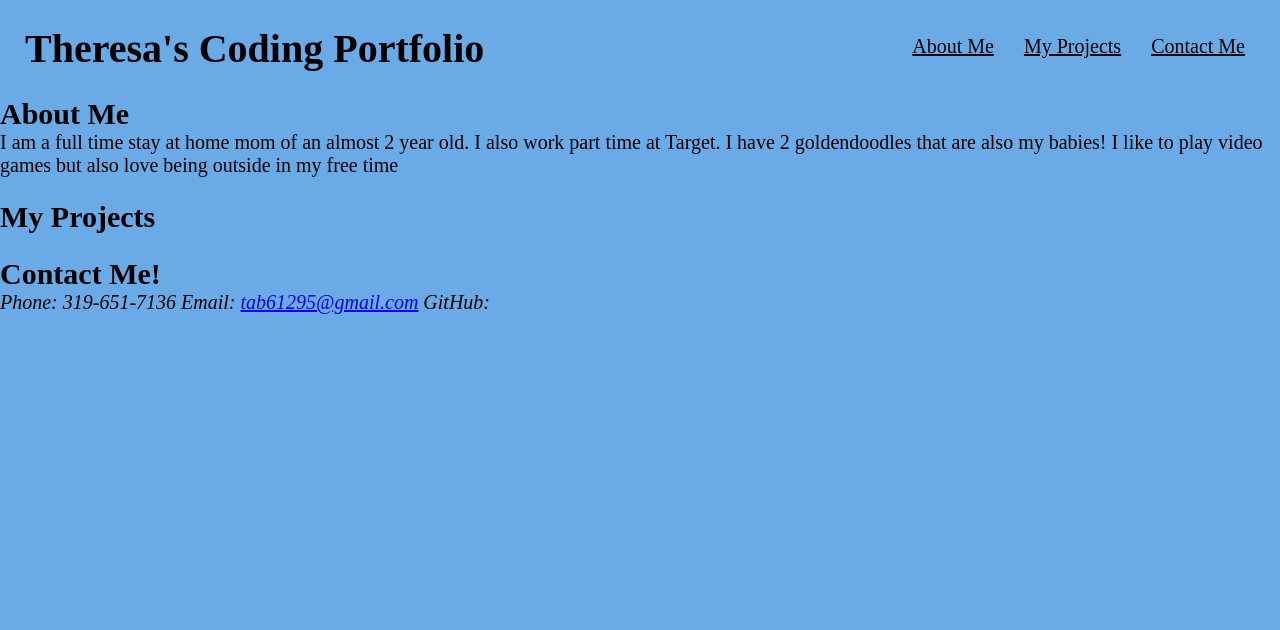
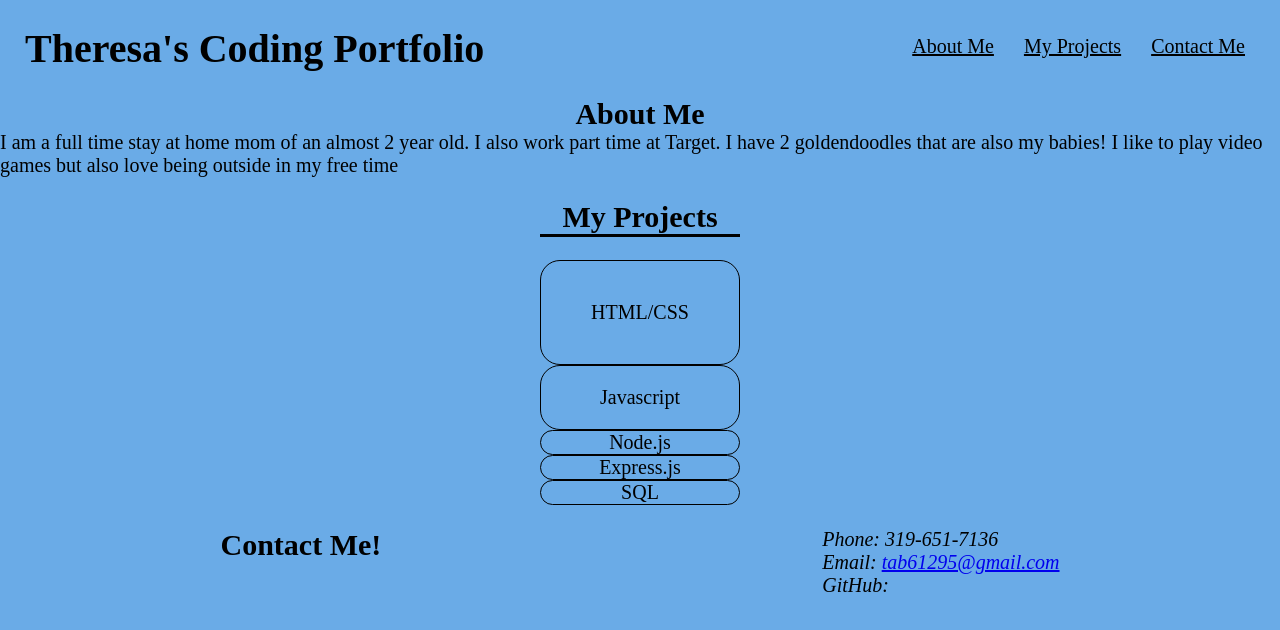
Before and after one commit to Theresa2013/theresa-portfolio, a plain HTML site: page index.html in a window 1280 px wide. Drawn offline with Linux system fonts and the light colour scheme.

Commit message:
added style to my projects

```diff
--- a/assets/css/style.css
+++ b/assets/css/style.css
@@ -48,3 +48,83 @@ header nav ul li a:hover {
     background: rgb(224, 156, 233);
     color: black;
 }
+
+.about-me h2 {
+    display: flex;
+    justify-content: center;
+}
+
+.about-me p {
+    display: flex;
+    justify-content: center;
+
+}
+
+.my-projects {
+    display: flex;
+    justify-content: center;
+}
+
+.my-projects h2 {
+    display: flex;
+    justify-content: center;
+    border-bottom: 3px solid;
+}
+
+.my-projects p {
+    display: flex;
+    justify-content: space-around;
+    border: 1px solid;
+}
+
+.project p {
+    display: flex;
+    justify-content: space-around;
+    border: 1px solid;
+    border-radius: 20px;
+}
+
+.html {
+    padding: 40px 50px;
+}
+
+.html:hover{
+    background-color: rgb(224, 156, 233);
+}
+
+.java {
+    padding: 20px 50px;
+}
+
+.java:hover {
+    background-color: rgb(224, 156, 233);
+}
+
+.node {
+    text-align:;
+}
+
+.node:hover {
+    background-color: rgb(224, 156, 233);
+}
+
+.express {
+
+}
+
+.express:hover {
+    background-color: rgb(224, 156, 233);
+}
+
+.sql {
+
+}
+
+.sql:hover {
+    background-color: rgb(224, 156, 233);
+}
+
+.contact-info {
+    display: flex;
+    justify-content: space-around;
+}
--- a/index.html
+++ b/index.html
@@ -1,10 +1,14 @@
 <!DOCTYPE html>
-<html lang="en-US"></html>
+<html lang="en-US">
+
+</html>
+
 <head>
     <meta charset="UTF-8">
     <link rel="stylesheet" href="./assets/css/style.css" />
     <title>Theresa's Portfolio</title>
 </head>
+
 <body>
     <!--navigation-->
     <header>
@@ -27,7 +31,7 @@
     </header>
 
     <!-- "about me" section-->
-        <section id="about-me">
+    <section id="about-me" class="about-me">
         <div>
             <h2>
                 About Me
@@ -36,7 +40,8 @@
         <div>
             <p>
                 I am a full time stay at home mom of an almost 2 year old. I also work part time at Target.
-                    I have 2 goldendoodles that are also my babies! I like to play video games but also love being outside in my free time
+                I have 2 goldendoodles that are also my babies! I like to play video games but also love being outside
+                in my free time
             </p>
         </div>
     </section>
@@ -44,21 +49,35 @@
     <br>
 
     <!-- "my projects" section-->
-        <section id="my-projects">
+    <section id="my-projects" class="my-projects">
         <div>
             <h2>
                 My Projects
             </h2>
-            </div>
-            <div>
-
+            <br>
+            <div class="project">
+                <p class="html">
+                    HTML/CSS
+                </p>
+                <p class="java">
+                    Javascript
+                </p>
+                <p class="node">
+                    Node.js
+                </p>
+                <p class="express">
+                    Express.js
+                </p>
+                <p class="sql">
+                    SQL
+                </p>
             </div>
     </section>
 
     <br>
 
     <!-- "contact me" section-->
-        <section id="contact-me">
+    <section id="contact-me" class="contact-info">
         <div>
             <h2>
                 Contact Me!
@@ -66,8 +85,8 @@
         </div>
         <div>
             <address>
-                    Phone: 319-651-7136
-                    Email: <a href="tab61295@gmail.com">tab61295@gmail.com</a>
+                Phone: 319-651-7136 <br>
+                Email: <a href="tab61295@gmail.com">tab61295@gmail.com</a> <br>
                 GitHub: <a href=""></a>
             </address>
         </div>
```
Lines whose indentation alone changed are shown as unchanged.
